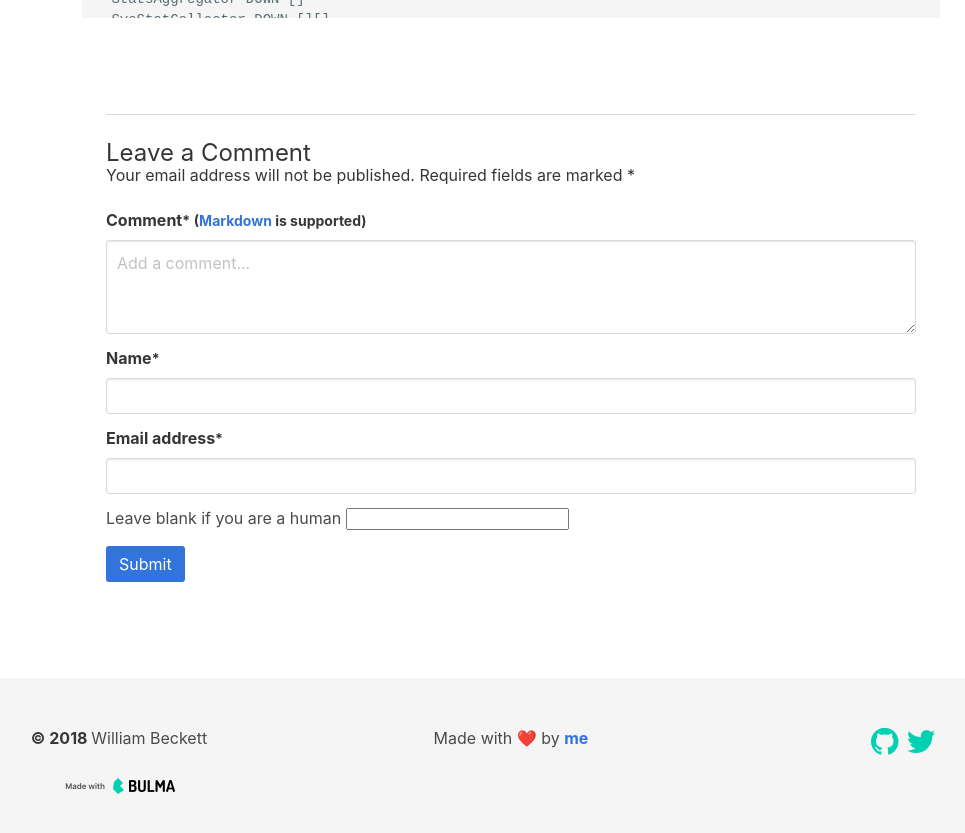
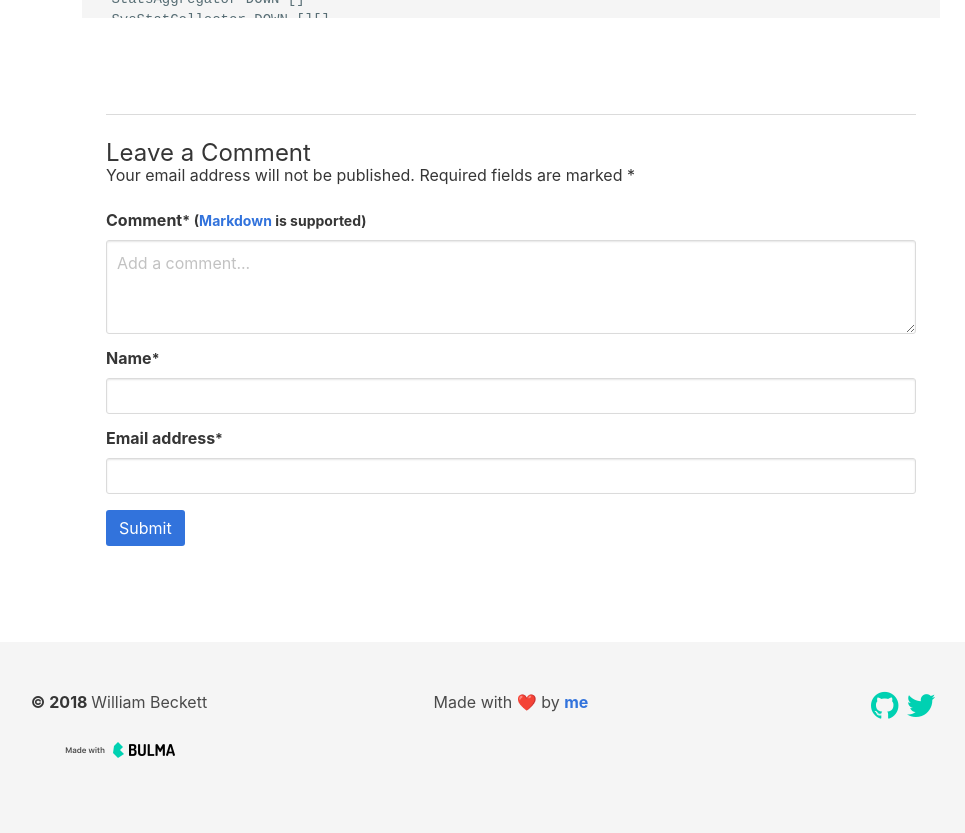
Before and after one commit to wjbeckett/blog, a Jekyll site: the page built from _posts/2017-07-20-stopping-nutanix-cluster.md, in a window 1280 px wide and 900 px high, scrolled down 712 px. Shown: the top 833 px of the window, without its empty margins (129-1094 px from the left). Built offline with Jekyll 4.4.1, drawn with Linux system fonts in a browser that asks for light colours.

Commit message:
fixed post comments field.

```diff
--- a/_includes/post_comments.html
+++ b/_includes/post_comments.html
@@ -57,8 +57,6 @@
         <input type="hidden" name="options[parent]" value="{{ page.url | absolute_url }}">
         <input type="hidden" id="comment-replying-to" name="fields[replying_to]" value="">
         <input type="hidden" id="comment-post-id" name="options[slug]" value="{{ page.slug }}">
-        <label type="hidden" for="comment-form-location">Leave blank if you are a human</label>
-        <input type="text" id="comment-form-location" name="fields[hidden]" autocomplete="off">
       </div>
       <!-- Start comment form alert messaging -->
       <p class="hidden js-notification">
```
